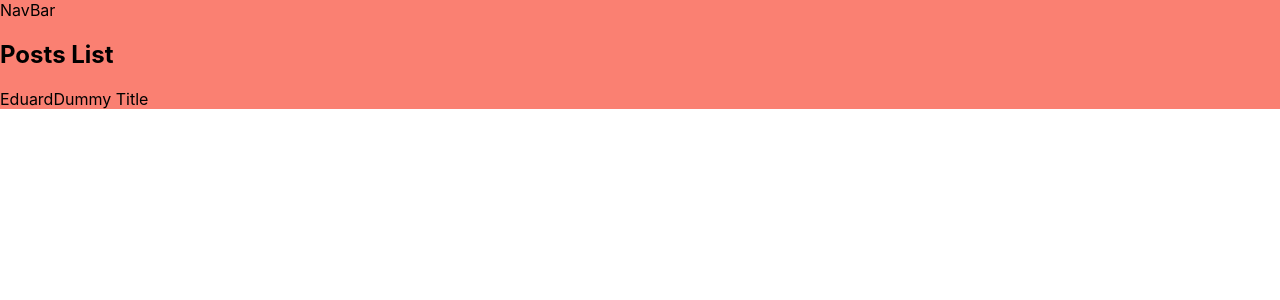
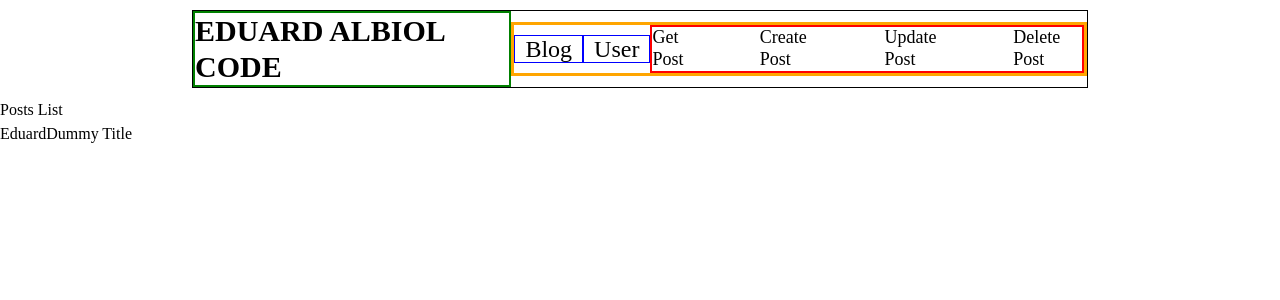
Before and after one commit to ealbiol/ts-crud, a React (Create React App) app: page /posts in a window 1280 px wide. Shown: the top 300 px of the page. Built offline with nearby package versions, Linux system fonts and the light colour scheme; data requests are answered from the project's data file.

Commit message:
Developing navbar logic entities and and navBar items. in 'NavBar.tsx' and 'data.ts'.

```diff
--- a/package.json
+++ b/package.json
@@ -41,5 +41,8 @@
       "last 1 firefox version",
       "last 1 safari version"
     ]
+  },
+  "devDependencies": {
+    "tailwindcss": "^3.2.7"
   }
 }
--- /dev/null
+++ b/src/db/data.ts
@@ -0,0 +1,10 @@
+export const navBarItems =
+    [
+        { name: "Blog", label: "Post", methods: ["Get", "Create", "Update", "Delete"] },
+        { name: "User", methods: ["Get", "Create", "Update", "Delete"] },
+    ]
+
+export const entities = [
+    { entity: "Blog" },
+    { entity: "User" }
+]
--- a/src/index.css
+++ b/src/index.css
@@ -1,13 +1,11 @@
-body {
-  margin: 0;
-  font-family: -apple-system, BlinkMacSystemFont, 'Segoe UI', 'Roboto', 'Oxygen',
-    'Ubuntu', 'Cantarell', 'Fira Sans', 'Droid Sans', 'Helvetica Neue',
-    sans-serif;
-  -webkit-font-smoothing: antialiased;
-  -moz-osx-font-smoothing: grayscale;
-}
+@tailwind base;
+@tailwind components;
+@tailwind utilities;
+@import url('https://fonts.googleapis.com/css2?family=Chakra+Petch:wght@600&family=Montserrat:wght@300;400;600;700;900&display=swap');
 
-code {
-  font-family: source-code-pro, Menlo, Monaco, Consolas, 'Courier New',
-    monospace;
-}
+@layer base {
+    * {
+      @apply box-border;
+      @apply font-montserrat;
+    }
+  }
--- a/src/layout/Layout.tsx
+++ b/src/layout/Layout.tsx
@@ -4,7 +4,7 @@ import NavBar from './NavBar';
 const Layout = (props: any) => {
     const { children } = props;
     return (
-        <div style={{ backgroundColor: "salmon" }}>
+        <div>
             <NavBar/>
             {children}
         </div>
--- a/src/layout/NavBar.tsx
+++ b/src/layout/NavBar.tsx
@@ -1,7 +1,50 @@
-import React from 'react';
+import React, { useState, useEffect, ReactNode } from 'react';
+import { navBarItems, entities } from "../db/data";
+
 
 export default function NavBar() {
-  return (
-    <div>NavBar</div>
-  )
+    const [navBarSelected, setNavBarSelected] = useState<string>("Blog");
+
+    const handleEntity = (e: any) => {
+        const newClickedEntity = e.target.innerHTML;
+        setNavBarSelected(newClickedEntity)
+
+    }
+
+    return (
+        <div style={{ border: "1px solid black", justifyContent: "space-between" }} className="flex items-center my-10px mx-15%">
+            <div style={{ border: "2px solid green" }} className='font-bold text-lg'>EDUARD ALBIOL CODE</div>
+            <div style={{ border: "3px solid orange", minWidth: "60%", justifyContent: "space-between" }}
+                className='flex items-center cursor-pointer text-md'>
+                <div>
+                    {entities?.map((item, id) => (
+                        <React.Fragment key={id}>
+                            <span
+                                style={{ border: "1px solid blue" }}
+                                className="px-10px"
+                                onClick={handleEntity}>{item.entity}</span>
+                        </React.Fragment>
+                    ))}
+                </div>
+                <div style={{ border: "2px solid red" }} className="flex justify-center space-x-14 ">
+                    {
+                        navBarItems.map((item) => {
+                            if (item.name === navBarSelected) {
+                                return item.methods.map((method, id) => {
+                                   return(
+                                        <React.Fragment key={id}>
+                                            <span className='text-sm cursor-pointer'>
+                                                {method} {item.label || item.name}
+                                            </span>
+                                        </React.Fragment>
+                                    )
+                                })
+                            }
+                        }
+                        )
+                    }
+                </div>
+            </div>
+        </div>
+    )
 }
--- /dev/null
+++ b/tailwind.config.js
@@ -0,0 +1,50 @@
+/** @type {import('tailwindcss').Config} */
+module.exports = {
+
+  content: [
+    "./src/**/*.{js,jsx,ts,tsx}",
+  ],
+  theme: {
+    fontFamily: {
+      'montserrat': ['Montserrat'],
+      'chakra': ['Chakra Petch'],
+    },
+    fontSize: {
+      xs: ['12px', { lineHeight: 1.2 }],
+      sm: ['18px', { lineHeight: 1.2 }],
+      md: ['24px', { lineHeight: 1.2 }],
+      lg: ['30px', { lineHeight: 1.2 }],
+      xl: ['40px', { lineHeight: 1.2 }],
+      xxl: ['46px', { lineHeight: 1.2 }],
+    },
+    minWidth: {
+      '75%':'75%'
+    },
+    extend: {
+      colors: {
+        black: 'black',
+        white: '#ffffff',
+        grey: '#615F5B',
+        lightGrey: "#8A8370",
+      },
+      textColor: {
+        black: 'black',
+        white: '#ffffff',
+        grey: '#615F5B',
+        lightGrey: "#8A8370",
+      },
+      padding: {
+        "7%": "7%",
+        "20%": "20%",
+        "10px": "10px",
+      },
+      margin: {
+        "7%": "7%",
+        "15%": "15%",
+        "20%": "20%",
+        "10px": "10px",
+      },
+    },
+  },
+  plugins: [],
+}
```
Also changed, not shown: src/logo.svg (deleted), 1 other file (tests, documents, lock files or other folders).
